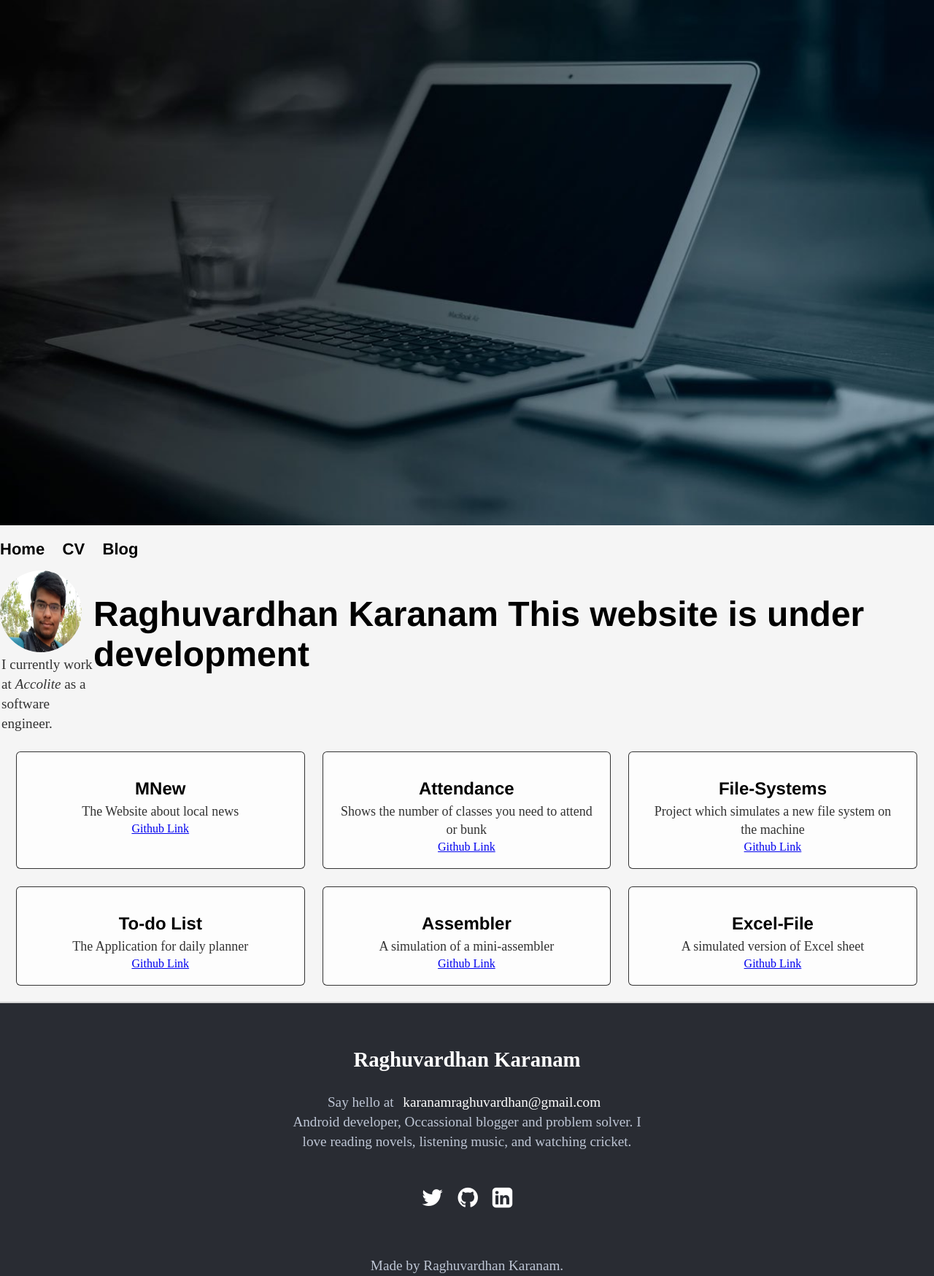
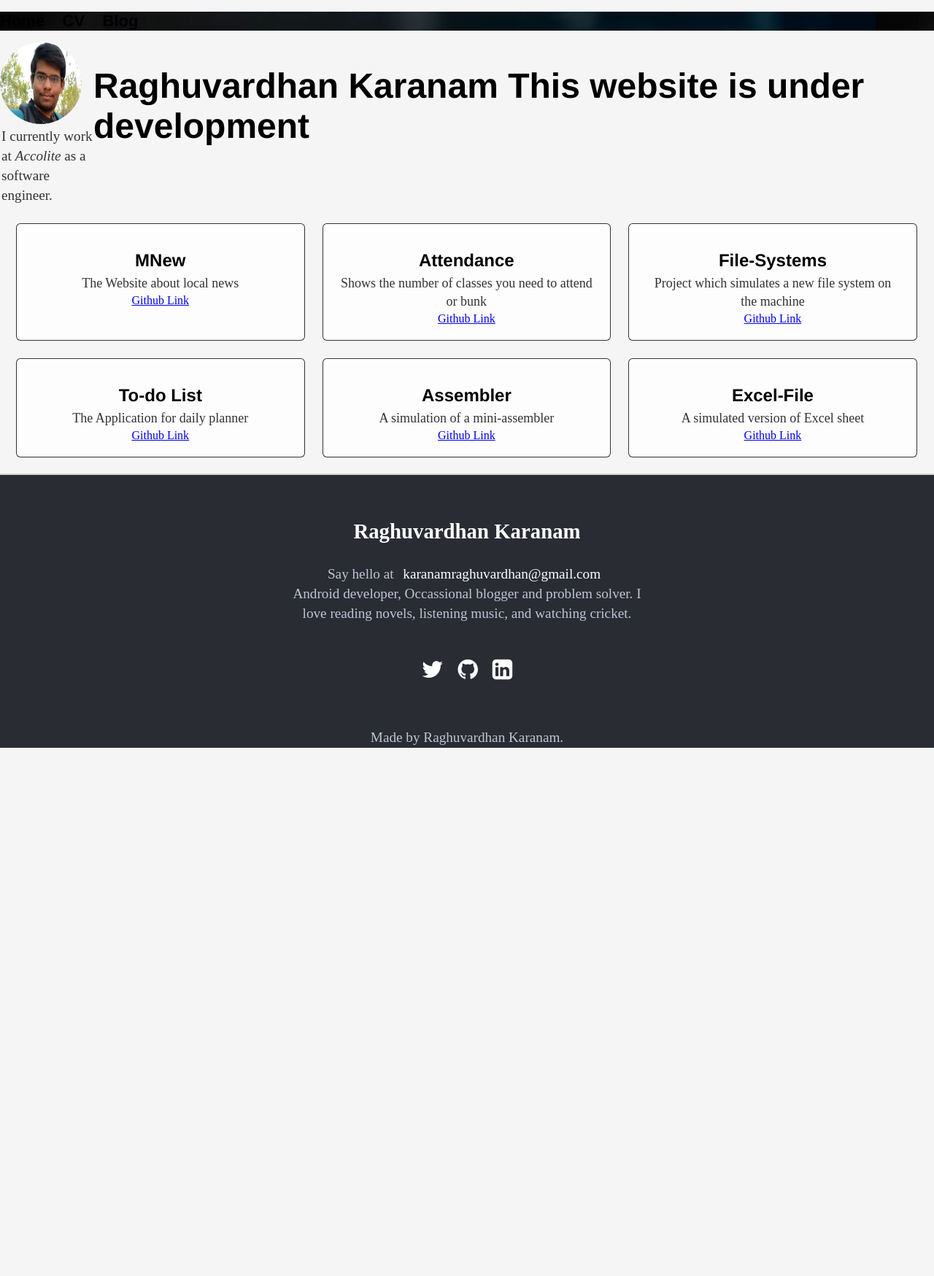
Before and after one commit to raghuvardhan/raghuvardhan.github.io, a Jekyll site: the page built from index.html, in a window 1280 px wide. Shown: the whole page at 73% size. Built offline with Jekyll 4.4.1, drawn with Linux system fonts in a browser that asks for light colours; after the commit the page ends 1025 px from its top, so only the background shows below that.

Commit message:
Update _layouts/default.html

```diff
--- a/_layouts/default.html
+++ b/_layouts/default.html
@@ -9,8 +9,7 @@
 			<link rel="stylesheet" type="text/css" href="/css/main.css">
 		</head>
 		<body>
-			<header>
-			<img class="header" src="/assets/images/header_background.jpg"/>
+			<header style="background-image:url(/assets/images/header_background.jpg)">
 			<nav>
 				<div class="nav-right">
 	    		<ul>
```
